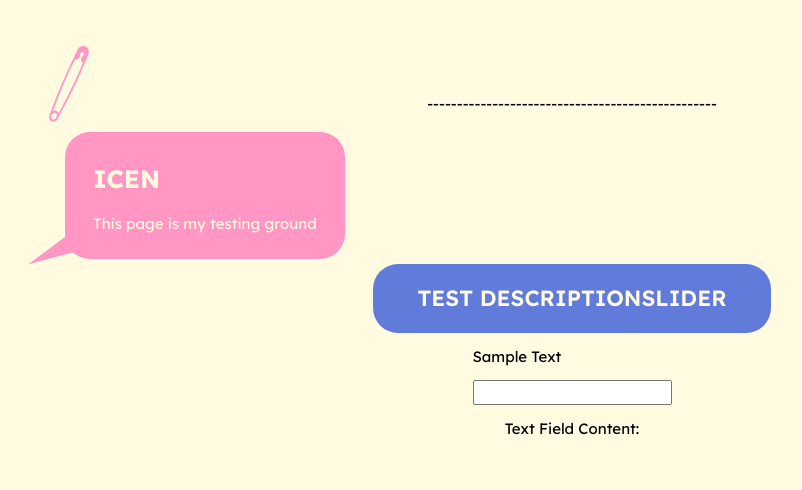
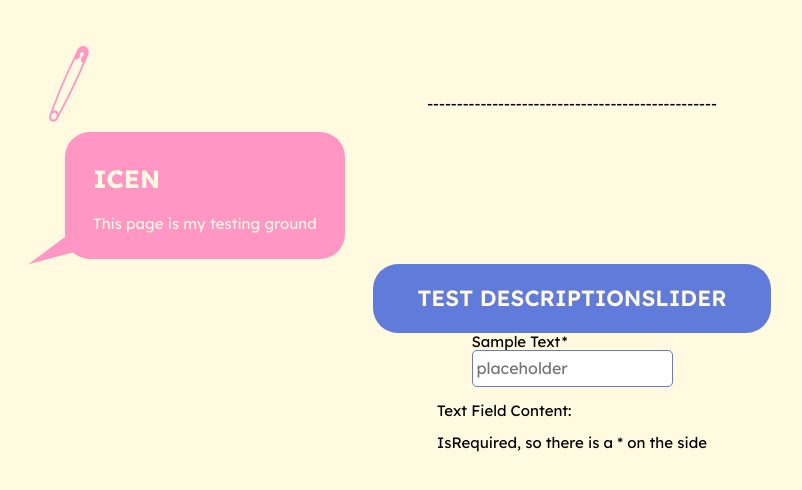
Before and after one commit to VincentAmante/sewcial-old, a Vue app: page /test-icen in a window 1280 px wide. Shown: the top 490 px of the page, without its empty margins (68-870 px from the left). Built offline with nearby package versions, Linux system fonts and the light colour scheme.

Commit message:
Added Text Field Inputs
- Added Text Fields, to show a brief example of how one would operate
- Showcased in TextViewIcen

```diff
--- a/src/components/FormFields/TextField.vue
+++ b/src/components/FormFields/TextField.vue
@@ -32,7 +32,29 @@
 
 <template>
     <label :for="name">
-        <p><slot name="label">Label</slot></p>
+        <p><slot name="label">Label</slot><span v-if="isRequired">*</span></p>
         <input type="text" :name="name" id="" :placeholder="placeholder" v-model="textInput">
     </label>
 </template>
+
+<style scoped lang="scss">
+    label {
+        @include flex-col;
+        gap: 0;
+
+        p {
+            margin: 0;
+
+            span {
+                padding-left: .1em;
+            }
+        }
+
+        input {
+            border-radius: 5px;
+            border: 1px solid $clr-secondary;
+            padding-block: .5em;
+            padding-inline: .25em;
+        }
+    }
+</style>
--- a/src/views/testViews/TestViewIcen.vue
+++ b/src/views/testViews/TestViewIcen.vue
@@ -34,12 +34,12 @@
                     </template>
                 </DescriptionSlider>
 
-                <TextField name="Text" v-model="textFieldModel" is-required>
+                <TextField name="Text" v-model="textFieldModel" is-required placeholder="placeholder">
                     <template #label>Sample Text</template>
                 </TextField>
                 <div>
-                    <p>Text Field Content:</p>
-                    <p>{{ textFieldModel }}</p>
+                    <p>Text Field Content: <span>{{ textFieldModel }}</span></p>
+                    <p>IsRequired, so there is a * on the side</p>
                 </div>
             </div>
         </div>
```
